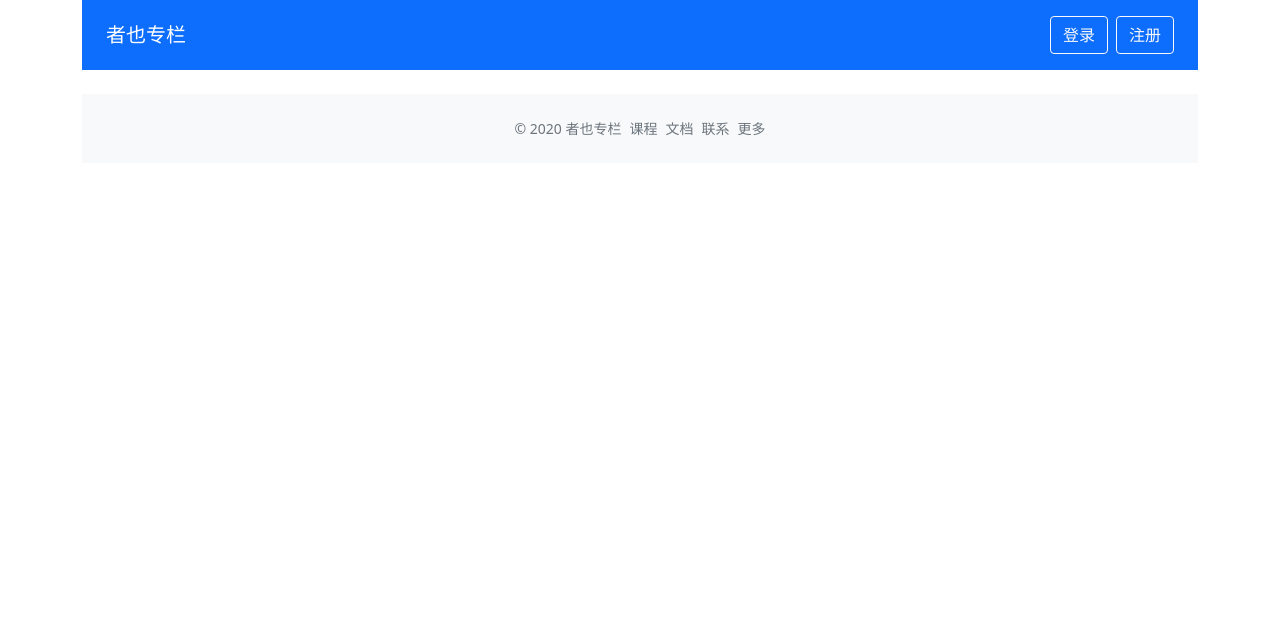
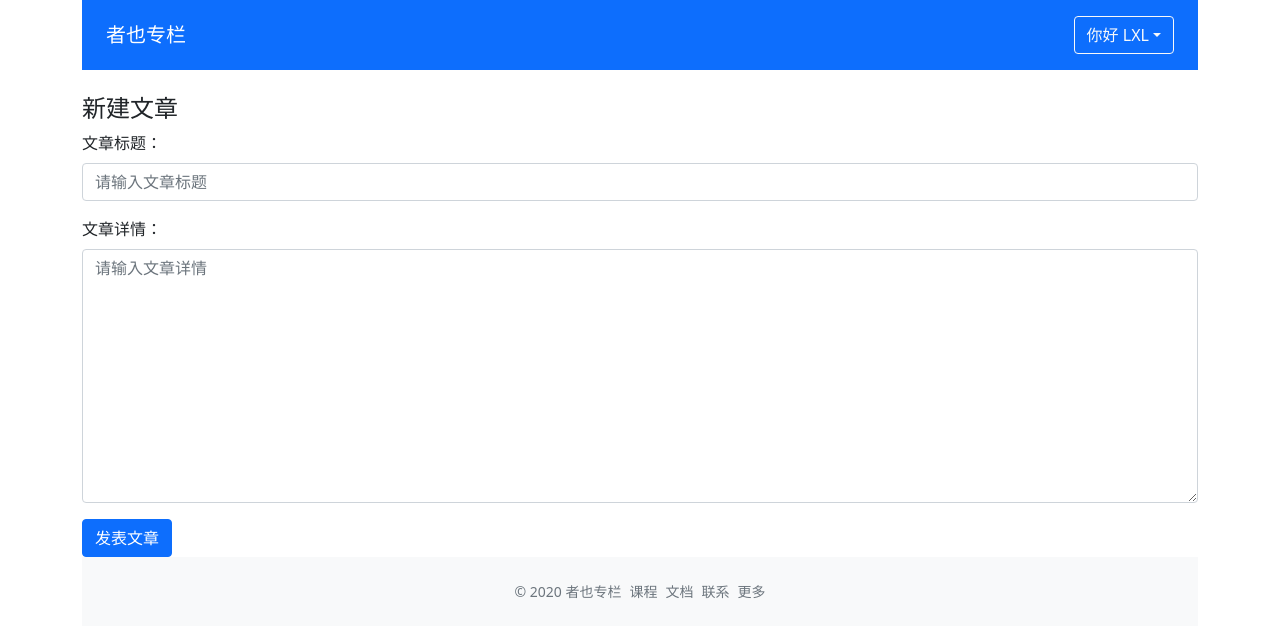
Before and after one commit to DavidLee1995/myvue3, a Vue app: page /create in a window 1280 px wide. Shown: the top 638 px of the page. Built offline with nearby package versions, Linux system fonts and the light colour scheme; no server answers.

Commit message:
新增路由拦截

```diff
--- a/package.json
+++ b/package.json
@@ -8,6 +8,7 @@
     "lint": "vue-cli-service lint"
   },
   "dependencies": {
+    "axios": "^0.20.0",
     "bootstrap": "^5.0.0-alpha2",
     "mitt": "^2.1.0",
     "vue": "^3.0.0",
--- a/src/components/GlobalHeader.vue
+++ b/src/components/GlobalHeader.vue
@@ -14,7 +14,7 @@
       <li class="list-inline-item">
         <dropdown :title="`你好 ${user.name}`">
           <dropdown-item
-            ><a href="#" class="dropdown-item">新建文章</a></dropdown-item
+            ><router-link to='/create' class="dropdown-item">新建文章</router-link></dropdown-item
           >
           <dropdown-item disabled
             ><a href="#" class="dropdown-item">编辑资料</a></dropdown-item
--- a/src/components/ValidateInput.vue
+++ b/src/components/ValidateInput.vue
@@ -1,6 +1,7 @@
 <template>
   <div class="validate-input-container pd-3">
     <input
+      v-if="tag != 'textarea'"
       v-bind="$attrs"
       class="form-control"
       :class="{ 'is-invalid': inputRef.error }"
@@ -8,6 +9,15 @@
       @blur="validateInput"
       @input="updateValue"
     />
+    <textarea
+      v-else
+      v-bind="$attrs"
+      class="form-control"
+      :class="{ 'is-invalid': inputRef.error }"
+      :value="inputRef.val"
+      @blur="validateInput"
+      @input="updateValue"
+    ></textarea>
     <span v-if="inputRef.error" class="invalid-feedback">{{
       inputRef.message
     }}</span>
@@ -23,11 +33,16 @@ interface RuleProp {
   validator?: () => boolean;
 }
 export type RulesProp = RuleProp[];
+export type TagType = 'input' | 'textarea';
 export default defineComponent({
   name: 'ValidateInput',
   props: {
     rules: Array as PropType<RulesProp>,
-    modelValue: String
+    modelValue: String,
+    tag: {
+      type: String as PropType<TagType>,
+      default: 'input'
+    }
   },
   inheritAttrs: false, // 不希望組件继承根元素
   setup (props, context) {
@@ -38,12 +53,12 @@ export default defineComponent({
     })
     const validateInput = () => {
       if (props.rules) {
-        const allPassed = props.rules.every(rule => {
+        const allPassed = props.rules.every((rule) => {
           let passed = true
           inputRef.message = rule.message
           switch (rule.type) {
             case 'required':
-              passed = (inputRef.val.trim() !== '')
+              passed = inputRef.val.trim() !== ''
               break
             case 'email':
               passed = emailReg.test(inputRef.val)
--- a/src/main.ts
+++ b/src/main.ts
@@ -1,7 +1,19 @@
 import { createApp } from 'vue'
 import App from './App.vue'
+import axios from 'axios'
 import router from './router'
 import store from './store'
+
+axios.defaults.baseURL = 'http://apis.imooc.com/api/'
+axios.interceptors.request.use(config => {
+  config.params = { ...config.params, icode: 'BA48C4907208B29B' }
+  return config
+})
+
+axios.get('/columns').then(resp => {
+  console.log(resp.data)
+})
+
 const app = createApp(App)
 app.use(router)
 app.use(store)
--- a/src/router.ts
+++ b/src/router.ts
@@ -1,8 +1,10 @@
 import { createRouter, createWebHistory } from 'vue-router'
 
 import Home from './views/Home.vue'
+import Create from './views/CreatePost.vue'
 import Login from './views/Login.vue'
 import Column from './views/columnDetail.vue'
+import store from './store'
 const routerHistory = createWebHistory()
 const router = createRouter(
   {
@@ -16,15 +18,35 @@ const router = createRouter(
       {
         path: '/login',
         name: 'login',
-        component: Login
+        component: Login,
+        meta: {
+          redirectAlreadyLogin: true
+        }
       },
       {
         path: '/column/:id',
         name: 'Column',
         component: Column
+      },
+      {
+        path: '/create',
+        name: 'Create',
+        component: Create,
+        meta: {
+          requiredLogin: true
+        }
       }
     ]
   }
 )
+router.beforeEach((to, form, next) => {
+  if (to.meta.requiredLogin && !store.state.user.isLogin) {
+    next({ name: 'login' })
+  } else if (to.meta.redirectAlreadyLogin && store.state.user.isLogin) {
+    next('/')
+  } else {
+    next()
+  }
+})
 
 export default router
--- a/src/store.ts
+++ b/src/store.ts
@@ -1,14 +1,31 @@
 import { createStore } from 'vuex'
-import { testData, testPosts, ColumnProps, PostProps } from './testData'
+import { testData, testPosts, ColumnProps } from './testData'
 interface UserProps {
   isLogin: boolean;
   name?: string;
   id?: number;
+  columnId?: number;
 }
 export interface GlobalDataProps {
   columns: ColumnProps[];
   posts: PostProps[];
   user: UserProps;
+}
+
+export interface ImageProps {
+  _id?: string;
+  url?: string;
+  createdAt?: string;
+  fitUrl?: string;
+}
+
+export interface PostProps {
+  id: number;
+  title: string;
+  content: string;
+  image?: string;
+  createdAt: string;
+  columnId: number;
 }
 
 const store = createStore<GlobalDataProps>(
@@ -17,17 +34,31 @@ const store = createStore<GlobalDataProps>(
       columns: testData,
       posts: testPosts,
       user: {
-        isLogin: false
+        isLogin: true,
+        name: 'LXL',
+        columnId: 1
       }
     },
     mutations: {
       login (state) {
         state.user = { ...state.user, isLogin: true, name: 'LXL' }
+      },
+      createPost (state, newPost) {
+        state.posts.push(newPost)
+      }
+    },
+    getters: {
+      biggerColumnLen (state) {
+        return state.columns.filter(c => c.id > 2).length
+      },
+      getColumnById: (state) => (id: number) => {
+        return state.columns.find(c => c.id === id)
+      },
+      getPostsByCid: (state) => (cid: number) => {
+        return state.posts.filter(post => post.columnId === cid)
       }
     }
   }
 )
 
-console.log(store.state.user)
-
 export default store
--- a/src/testData.ts
+++ b/src/testData.ts
@@ -12,6 +12,7 @@ export interface PostProps {
   createdAt: string;
   columnId: number;
 }
+
 export const testData: ColumnProps[] = [
   {
     id: 1,
--- /dev/null
+++ b/src/views/CreatePost.vue
@@ -0,0 +1,107 @@
+<template>
+  <div class="create-post-page">
+    <h4>新建文章</h4>
+    <validate-form @form-submit="onFormSubmit">
+      <div class="mb-3">
+        <label class="form-label">文章标题：</label>
+        <validate-input
+          :rules="titleRules"
+          v-model="titleVal"
+          placeholder="请输入文章标题"
+          type="text"
+        />
+      </div>
+      <div class="mb-3">
+        <label class="form-label">文章详情：</label>
+        <validate-input
+          rows="10"
+          type="text"
+          tag="textarea"
+          placeholder="请输入文章详情"
+          :rules="contentRules"
+          v-model="contentVal"
+        />
+      </div>
+      <template #submit>
+        <button class="btn btn-primary btn-large">发表文章</button>
+      </template>
+    </validate-form>
+  </div>
+</template>
+
+<script lang="ts">
+import { defineComponent, ref } from 'vue'
+import ValidateInput, { RulesProp } from '../components/ValidateInput.vue'
+import ValidateForm from '../components/ValidateForm.vue'
+import { useStore } from 'vuex'
+import { GlobalDataProps, PostProps } from '../store'
+import router from '@/router'
+export default defineComponent({
+  name: 'Login',
+  components: {
+    ValidateInput,
+    ValidateForm
+  },
+  setup () {
+    const titleVal = ref('')
+    const store = useStore<GlobalDataProps>()
+    const titleRules: RulesProp = [
+      { type: 'required', message: '文章标题不能为空' }
+    ]
+    const contentVal = ref('')
+    const contentRules: RulesProp = [
+      { type: 'required', message: '文章详情不能为空' }
+    ]
+    const onFormSubmit = (result: boolean) => {
+      if (result) {
+        const { columnId } = store.state.user
+        if (columnId) {
+          const newPost: PostProps = {
+            id: new Date().getTime(),
+            title: titleVal.value,
+            content: contentVal.value,
+            columnId,
+            createdAt: new Date().toLocaleString()
+          }
+          store.commit('createPost', newPost)
+          router.push({ name: 'Column', params: { id: columnId } })
+        }
+      }
+    }
+    return {
+      titleRules,
+      titleVal,
+      contentVal,
+      contentRules,
+      onFormSubmit
+    }
+  }
+})
+</script>
+<style>
+.create-post-page .file-upload-container {
+  height: 200px;
+  cursor: pointer;
+  overflow: hidden;
+}
+.create-post-page .file-upload-container img {
+  width: 100%;
+  height: 100%;
+  object-fit: cover;
+}
+.uploaded-area {
+  position: relative;
+}
+.uploaded-area:hover h3 {
+  display: block;
+}
+
+.uploaded-area h3 {
+  display: none;
+  position: absolute;
+  color: #999;
+  text-align: center;
+  width: 100%;
+  top: 50%;
+}
+</style>
--- a/src/views/Home.vue
+++ b/src/views/Home.vue
@@ -3,7 +3,7 @@
     <section class="py-5 text-center container">
       <div class="row py-lg-5">
         <div class="col-lg-6 col-md-8 mx-auto">
-          <img src="../assets/callout.svg" alt="callout" class="w-50"/>
+          <img src="../assets/callout.svg" alt="callout" class="w-50" />
           <h2 class="font-weight-light">随心写作，自由表达</h2>
           <p>
             <a href="#" class="btn btn-primary my-2">开始写文章</a>
@@ -17,7 +17,7 @@
 </template>
 <script lang="ts">
 import { computed, defineComponent } from 'vue'
-import ColumnList, { ColumnProps } from '../components/ColumnList.vue'
+import ColumnList from '../components/ColumnList.vue'
 import { GlobalDataProps } from '../store'
 import { useStore } from 'vuex'
 export default defineComponent({
--- a/src/views/columnDetail.vue
+++ b/src/views/columnDetail.vue
@@ -17,10 +17,11 @@
   </div>
 </template>
 <script lang='ts'>
-import { defineComponent } from 'vue'
+import { computed, defineComponent } from 'vue'
 import { useRoute } from 'vue-router'
 import { testData, testPosts } from '../testData'
 import PostList from '../components/PostList.vue'
+import store from '@/store'
 export default defineComponent({
   name: 'ColumDetail',
   components: {
@@ -29,8 +30,8 @@ export default defineComponent({
   setup () {
     const route = useRoute()
     const currentId = +route.params.id
-    const column = testData.find((c) => c.id === currentId)
-    const list = testPosts.filter((post) => post.columnId === currentId)
+    const column = computed(() => store.getters.getColumnById(currentId))
+    const list = computed(() => store.getters.getPostsByCid(currentId))
     return {
       list,
       column
```
Also changed, not shown: 1 other file (tests, documents, lock files or other folders).
